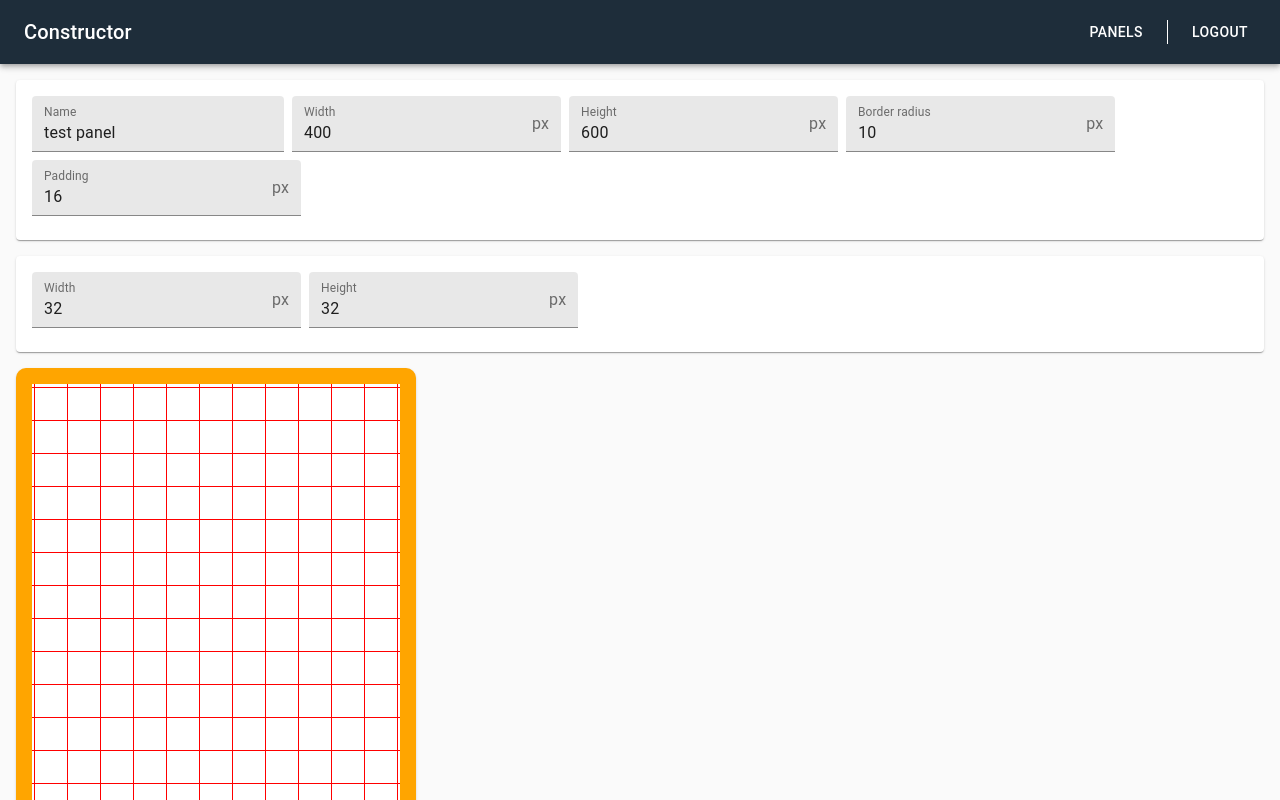
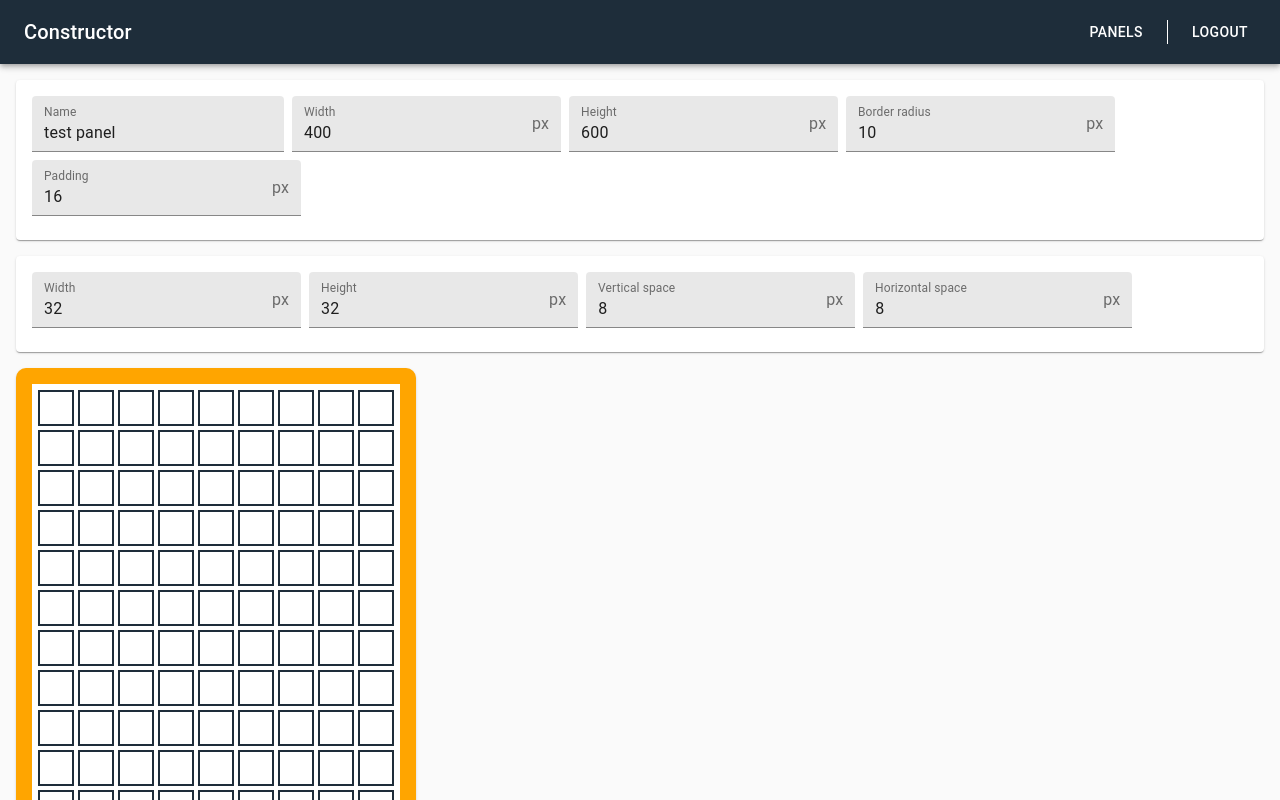
Before and after one commit to vladsovetov/emulator-builder-client, a React (Create React App) app: page / in a window 1280 px wide. Shown: the top 800 px of the page. Built offline with nearby package versions, Linux system fonts and the light colour scheme.

Commit message:
feat: Replaced grid lines with grid cells

```diff
--- a/public/locales/en/translation.json
+++ b/public/locales/en/translation.json
@@ -14,7 +14,9 @@
                 "width": "Width",
                 "height": "Height",
                 "borderRadius": "Border radius",
-                "padding": "Padding"
+                "padding": "Padding",
+                "verticalSpace": "Vertical space",
+                "horizontalSpace": "Horizontal space"
             }
         }
     }
--- /dev/null
+++ b/src/components/PanelConstructor/PanelGrid/GridCell/GridCell.tsx
@@ -0,0 +1,39 @@
+import React from 'react';
+import { makeStyles, createStyles, Theme } from '@material-ui/core/styles';
+
+const useStyles = makeStyles((theme: Theme) =>
+  createStyles({
+    root: {
+      position: 'absolute',
+      cursor: 'pointer',
+      outline: `2px solid ${theme.palette.primary.main}`,
+      '&:hover': {
+        backgroundColor: theme.palette.background.default,
+        outlineColor: 'orange',
+      },
+    },
+  })
+);
+
+type GridCellProps = {
+  height: number;
+  width: number;
+  top: number;
+  left: number;
+};
+
+const GridCell = (props: GridCellProps) => {
+  const classes = useStyles();
+  return (
+    <div
+      className={classes.root}
+      style={{
+        width: `${props.width}px`,
+        height: `${props.height}px`,
+        transform: `translate(${props.left}px, ${props.top}px)`,
+      }}
+    ></div>
+  );
+};
+
+export default GridCell;
--- a/src/components/PanelConstructor/PanelGrid/PanelGrid.tsx
+++ b/src/components/PanelConstructor/PanelGrid/PanelGrid.tsx
@@ -1,12 +1,14 @@
 import React from 'react';
 import { makeStyles, createStyles, Theme } from '@material-ui/core/styles';
+
+import GridCell from './GridCell/GridCell';
 
 const useStyles = makeStyles((theme: Theme) =>
   createStyles({
     root: {
       position: 'absolute',
+      width: '100%',
       height: '100%',
-      width: '100%',
     },
     line: {
       position: 'absolute',
@@ -23,51 +25,58 @@ type PanelGridProps = {
   cellsGrid: {
     [key: string]: string | number;
   };
+  width: number;
   height: number;
-  width: number;
 };
 
 const PanelGrid = (props: PanelGridProps) => {
   const classes = useStyles();
-  const lineThickness = 1;
   const cellWidth = +props.cellsGrid.width;
   const cellHeight = +props.cellsGrid.height;
+  const horizontalSpace = +props.cellsGrid.verticalSpace;
+  const verticalSpace = +props.cellsGrid.verticalSpace;
 
-  const renderLines = (
-    cellSize: number,
-    lineDirection: 'vertical' | 'horizontal' = 'vertical'
-  ) => {
-    const containerSide =
-      lineDirection === 'vertical' ? props.width : props.height;
-    let cells =
-      cellSize > 0 ? Math.floor(containerSide / (cellSize + lineThickness)) : 0;
-    const lines = [];
-    const shift =
-      (containerSide - (cellSize * cells + (lineThickness * cells + 1))) / 2;
-    for (let ind = 0; ind <= cells; ind++) {
-      const style =
-        lineDirection === 'vertical'
-          ? {
-              left: shift + ind * (cellSize + lineThickness),
-              height: '100%',
-              width: `${lineThickness}px`,
+  const renderCells = () => {
+    const columns =
+      cellWidth > 0
+        ? Math.floor(props.width / (cellWidth + horizontalSpace))
+        : 0;
+    const rows =
+      cellHeight > 0
+        ? Math.floor(props.height / (cellHeight + verticalSpace))
+        : 0;
+
+    const outlineSpace = {
+      horizontal: Math.round(
+        (props.width -
+          columns * (cellWidth + horizontalSpace) +
+          horizontalSpace) /
+          2
+      ),
+      vertical: Math.round(
+        (props.height - rows * (cellHeight + verticalSpace) + verticalSpace) / 2
+      ),
+    };
+    const cells: JSX.Element[] = [];
+    for (let rowInd = 0; rowInd < rows; rowInd++) {
+      for (let colInd = 0; colInd < columns; colInd++) {
+        cells.push(
+          <GridCell
+            key={rowInd * columns + colInd}
+            width={cellWidth}
+            height={cellHeight}
+            left={
+              colInd * (cellWidth + horizontalSpace) + outlineSpace.horizontal
             }
-          : {
-              top: shift + ind * (cellSize + lineThickness),
-              width: '100%',
-              height: `${lineThickness}px`,
-            };
-      lines.push(<div className={classes.line} key={ind} style={style}></div>);
+            top={rowInd * (cellHeight + verticalSpace) + outlineSpace.vertical}
+          />
+        );
+      }
     }
-    return lines;
+    return cells;
   };
 
-  return (
-    <div className={classes.root}>
-      {renderLines(cellWidth)}
-      {renderLines(cellHeight, 'horizontal')}
-    </div>
-  );
+  return <div className={classes.root}>{renderCells()}</div>;
 };
 
 export default PanelGrid;
--- a/src/containers/PanelBuilder/PanelBuilder.tsx
+++ b/src/containers/PanelBuilder/PanelBuilder.tsx
@@ -25,6 +25,8 @@ const PanelBuilder = () => {
   const [cellsGrid, setCellsGrid] = useState({
     width: 32,
     height: 32,
+    verticalSpace: 8,
+    horizontalSpace: 8,
   });
 
   const handleControlsUpdate = (event: React.ChangeEvent) => {
```
